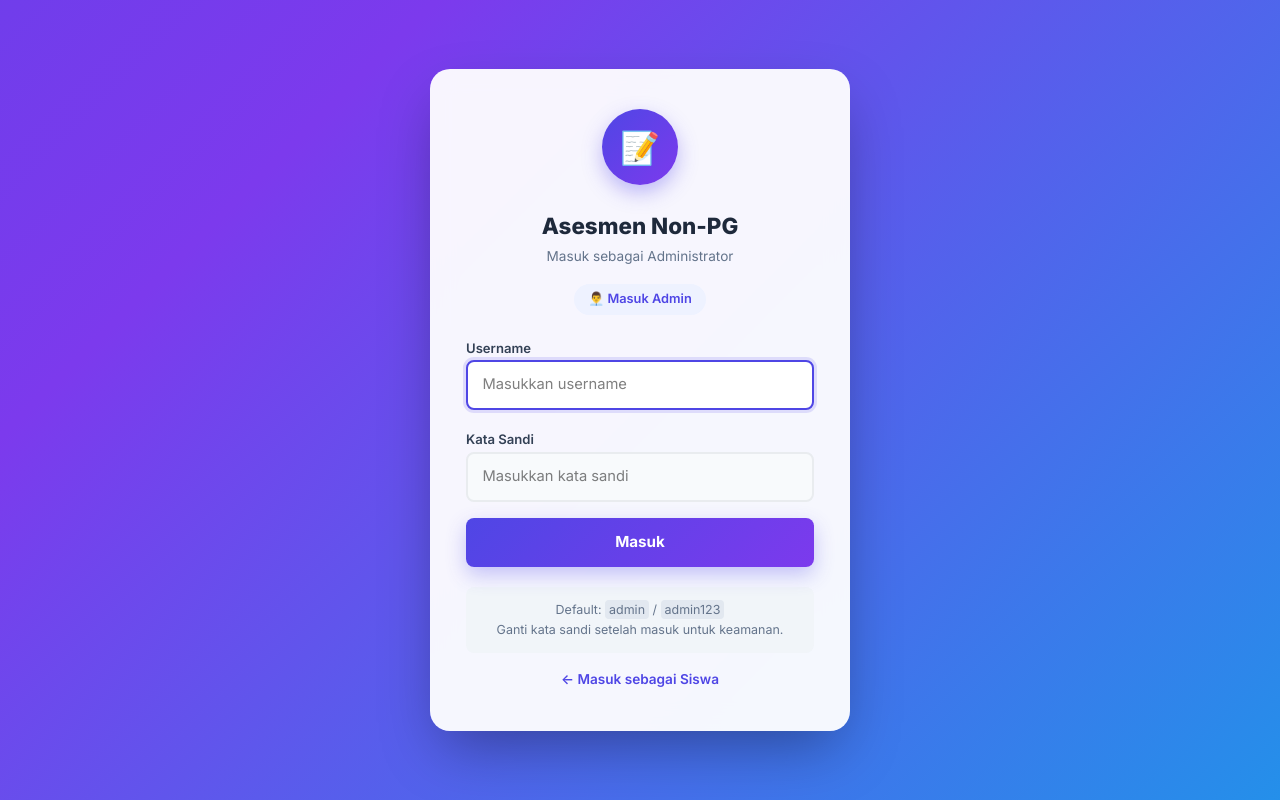
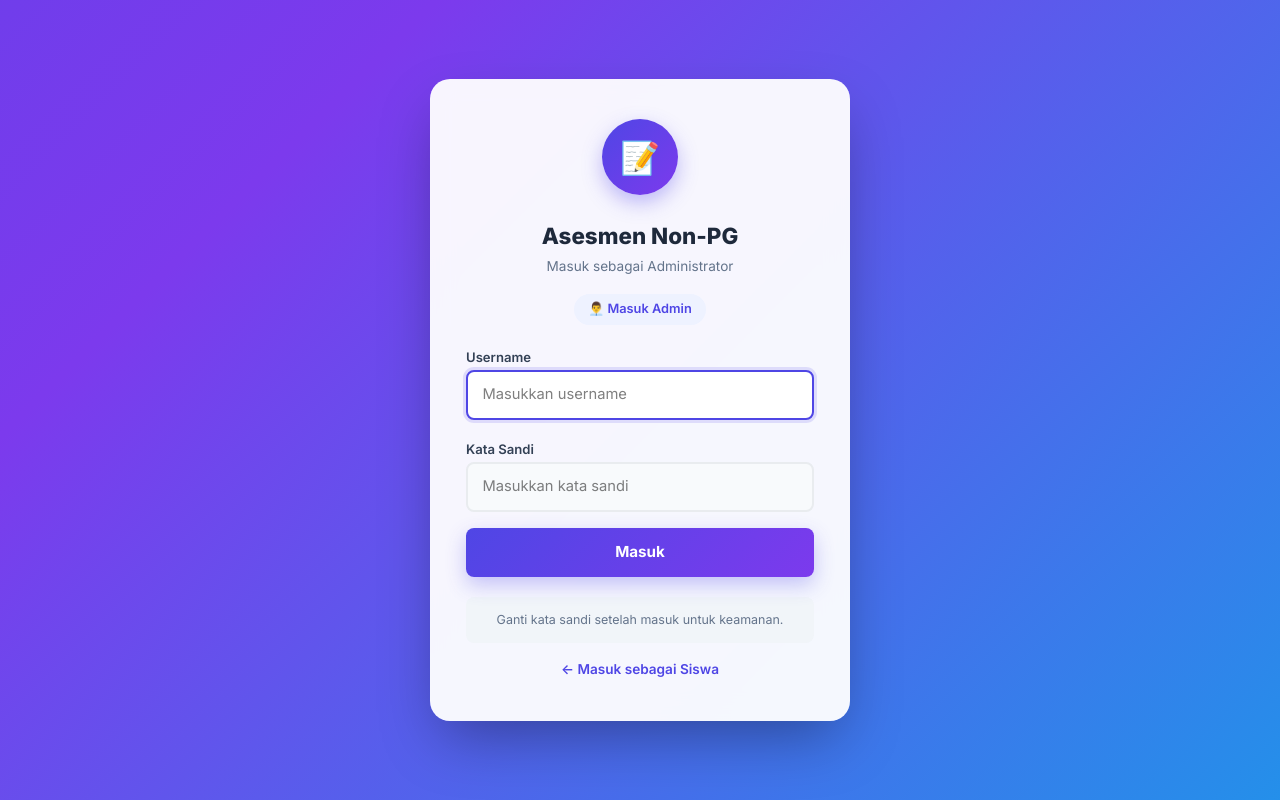
Before and after one commit to natedekaka/asesmen-non-pg, a PHP site: page /login_admin.php in a window 1280 px wide. Run offline with PHP 8.4, Linux system fonts and the light colour scheme; style sheets or scripts are compiled from the project's sources.

Commit message:
Perbaikan menu login admin dan update README pasang ke server

```diff
--- a/src/login_admin.php
+++ b/src/login_admin.php
@@ -80,10 +80,9 @@ if ($_SERVER['REQUEST_METHOD'] === 'POST') {
       </div>
     </form>
 
-    <div class="mt-5 login-note">
-      Default: <code class="rounded bg-slate-200 px-1 py-0.5">admin</code> / <code class="rounded bg-slate-200 px-1 py-0.5">admin123</code>
-      <br>Ganti kata sandi setelah masuk untuk keamanan.
-    </div>
+<div class="mt-5 login-note">
+      Ganti kata sandi setelah masuk untuk keamanan.
+</div>
 
     <div class="mt-4 text-center login-switch">
       <a href="/login_siswa.php">← Masuk sebagai Siswa</a>
```
